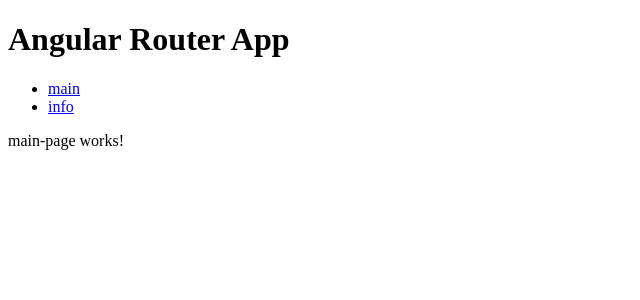
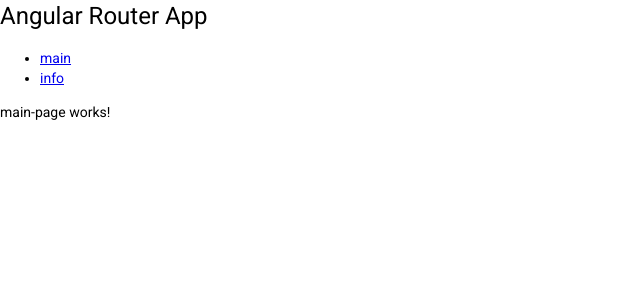
Before and after one commit to DamianPurgal/Projekt-Inzynierski-Frontend, an Angular app: page / in a window 1280 px wide. Shown: the top 300 px of the page, without its empty margins (0-640 px from the left). Built offline with nearby package versions, Linux system fonts and the light colour scheme.

Commit message:
angular material

```diff
--- a/angular.json
+++ b/angular.json
@@ -28,6 +28,7 @@
               "src/assets"
             ],
             "styles": [
+              "./node_modules/@angular/material/prebuilt-themes/deeppurple-amber.css",
               "src/styles.scss"
             ],
             "scripts": []
@@ -96,6 +97,7 @@
               "src/assets"
             ],
             "styles": [
+              "./node_modules/@angular/material/prebuilt-themes/deeppurple-amber.css",
               "src/styles.scss"
             ],
             "scripts": []
--- a/package.json
+++ b/package.json
@@ -11,10 +11,12 @@
   "private": true,
   "dependencies": {
     "@angular/animations": "^14.1.0",
+    "@angular/cdk": "^14.2.5",
     "@angular/common": "^14.1.0",
     "@angular/compiler": "^14.1.0",
     "@angular/core": "^14.1.0",
     "@angular/forms": "^14.1.0",
+    "@angular/material": "^14.2.5",
     "@angular/platform-browser": "^14.1.0",
     "@angular/platform-browser-dynamic": "^14.1.0",
     "@angular/router": "^14.1.0",
--- a/src/app/app.module.ts
+++ b/src/app/app.module.ts
@@ -6,6 +6,7 @@
 import { MainPageComponent } from './components/main-page/main-page.component';
 import { InfoPageComponent } from './components/info-page/info-page.component';
 import { NotFoundPageComponent } from './components/not-found-page/not-found-page.component';
+import { BrowserAnimationsModule } from '@angular/platform-browser/animations';
 
 @NgModule({
   declarations: [
@@ -16,7 +17,8 @@
   ],
   imports: [
     BrowserModule,
-    AppRoutingModule
+    AppRoutingModule,
+    BrowserAnimationsModule
   ],
   providers: [],
   bootstrap: [AppComponent]
--- a/src/index.html
+++ b/src/index.html
@@ -6,8 +6,11 @@
   <base href="/">
   <meta name="viewport" content="width=device-width, initial-scale=1">
   <link rel="icon" type="image/x-icon" href="favicon.ico">
+  <link rel="preconnect" href="https://fonts.gstatic.com">
+  <link href="https://fonts.googleapis.com/css2?family=Roboto:wght@300;400;500&display=swap" rel="stylesheet">
+  <link href="https://fonts.googleapis.com/icon?family=Material+Icons" rel="stylesheet">
 </head>
-<body>
+<body class="mat-typography">
   <app-root></app-root>
 </body>
 </html>
--- a/src/styles.scss
+++ b/src/styles.scss
@@ -1 +1,4 @@
 /* You can add global styles to this file, and also import other style files */
+
+html, body { height: 100%; }
+body { margin: 0; font-family: Roboto, "Helvetica Neue", sans-serif; }
```
Also changed, not shown: 1 other file (tests, documents, lock files or other folders).
